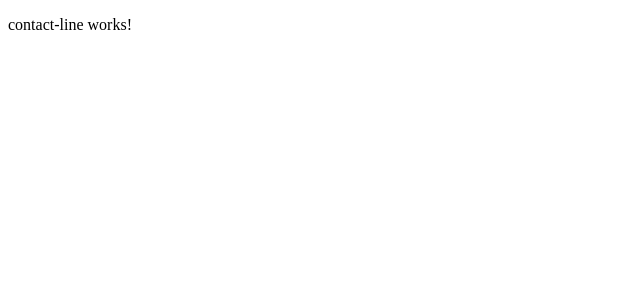
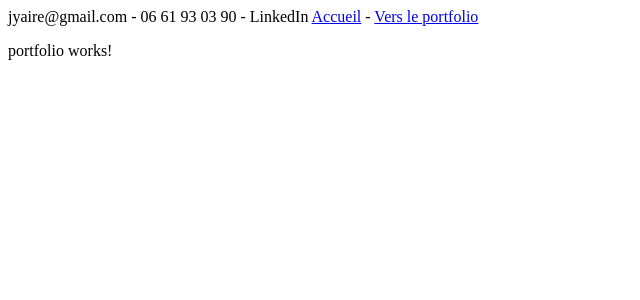
Before and after one commit to jyaire/jyaire, an Angular app: page /portfolio in a window 1280 px wide. Before the commit this address led to /. Shown: the top 300 px of the page, without its empty margins (0-640 px from the left). Built offline with nearby package versions, Linux system fonts and the light colour scheme.

Commit message:
Put first information in contact-line

```diff
--- a/src/app/app-routing.module.ts
+++ b/src/app/app-routing.module.ts
@@ -1,7 +1,10 @@
 import { NgModule } from '@angular/core';
 import { Routes, RouterModule } from '@angular/router';
+import { PortfolioComponent } from './portfolio/portfolio.component';
 
-const routes: Routes = [];
+const routes: Routes = [
+  { path: 'portfolio', component: PortfolioComponent}
+];
 
 @NgModule({
   imports: [RouterModule.forRoot(routes)],
--- a/src/app/app.component.html
+++ b/src/app/app.component.html
@@ -1 +1,2 @@
 <app-contact-line></app-contact-line>
+<router-outlet></router-outlet>
--- a/src/app/contact-line/contact-line.component.html
+++ b/src/app/contact-line/contact-line.component.html
@@ -1 +1,2 @@
-<p>contact-line works!</p>
+jyaire@gmail.com - 06 61 93 03 90 - LinkedIn
+<a routerLink="/">Accueil</a> - <a routerLink="/portfolio">Vers le portfolio</a>
--- /dev/null
+++ b/src/app/portfolio/portfolio.component.html
@@ -0,0 +1 @@
+<p>portfolio works!</p>
--- /dev/null
+++ b/src/app/portfolio/portfolio.component.ts
@@ -0,0 +1,15 @@
+import { Component, OnInit } from '@angular/core';
+
+@Component({
+  selector: 'app-portfolio',
+  templateUrl: './portfolio.component.html',
+  styleUrls: ['./portfolio.component.scss']
+})
+export class PortfolioComponent implements OnInit {
+
+  constructor() { }
+
+  ngOnInit(): void {
+  }
+
+}
```
Also changed, not shown: src/app/app.module.ts (+5 -2 lines), src/app/portfolio/portfolio.component.scss (added), 1 other file (tests, documents, lock files or other folders).
